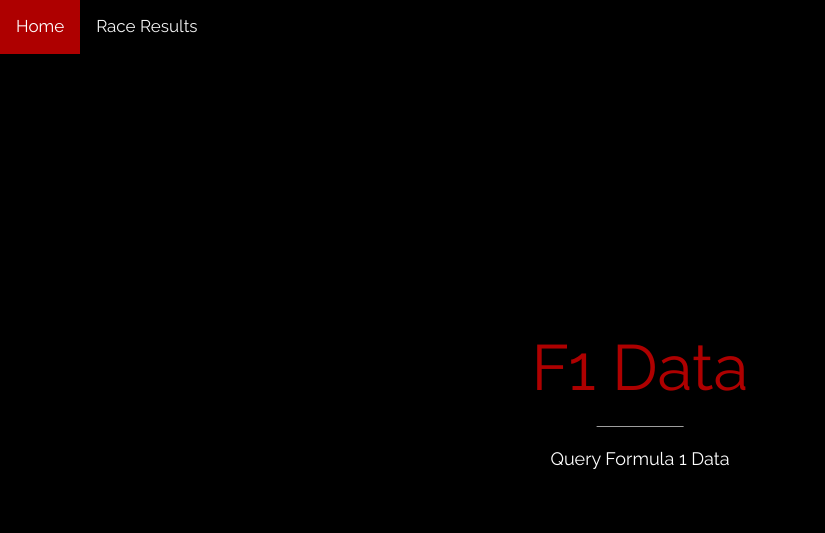
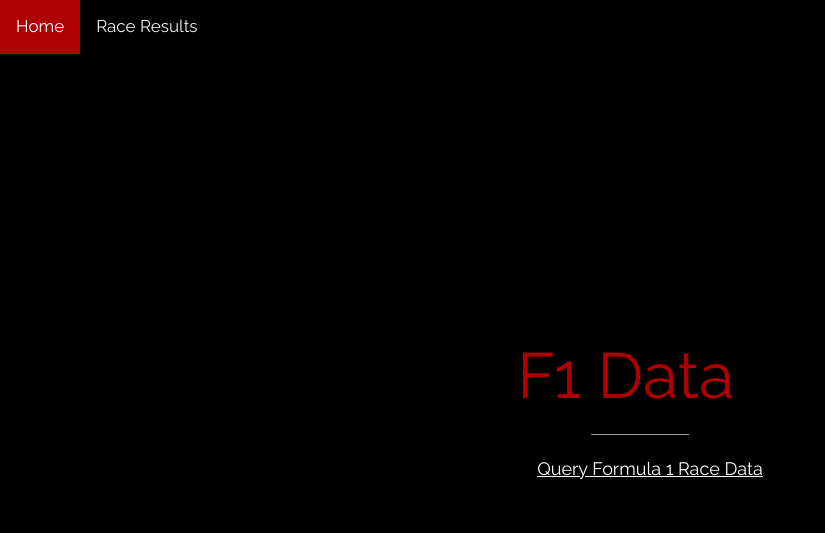
Before and after one commit to mitharun16/CSE412Project, a website: page home.html in a window 1280 px wide. Shown: the whole page, without its empty margins (0-825 px from the left). Drawn offline with nearby package versions, Linux system fonts and the light colour scheme.

Commit message:
Fixed bat script for Windows and added link to home page

```diff
--- a/home.html
+++ b/home.html
@@ -66,8 +66,23 @@
         <div class="w3-display-middle">
           <h1 class="w3-jumbo w3-animate-top" style="color: rgb(174, 0, 0)">F1 Data</h1>
           <hr class="w3-border-grey" style="margin:auto;width:40%; ">
-          <p class="w3-large w3-center" style="color: white;">Query Formula 1 Data</p>
+          <a class="w3-large w3-center" style="color: white;" href="http://localhost:3000/races.html" >Query Formula 1 Race Data</a>
         </div>
+
+      <style>
+        .w3-display-middle a
+        {
+          font-family: "Raleway", sans-serif;
+          padding-left: 20px;
+        }
+
+        .w3-display-middle hr
+        {
+          padding-bottom: 20px;
+        }
+
+
+      </style>
 
     </div>
 
--- a/index.js
+++ b/index.js
@@ -67,5 +67,7 @@
     });
 
 }).listen(3000);
+console.log("Webpage is open on 4000")
+console.log("Everything is working.")
 // open in http://localhost:3000/home.html
 console.log('Webpage has turned on http://localhost:3000/home.html');
```
Also changed, not shown: client.js (line endings or trailing spaces), 1 other file.
